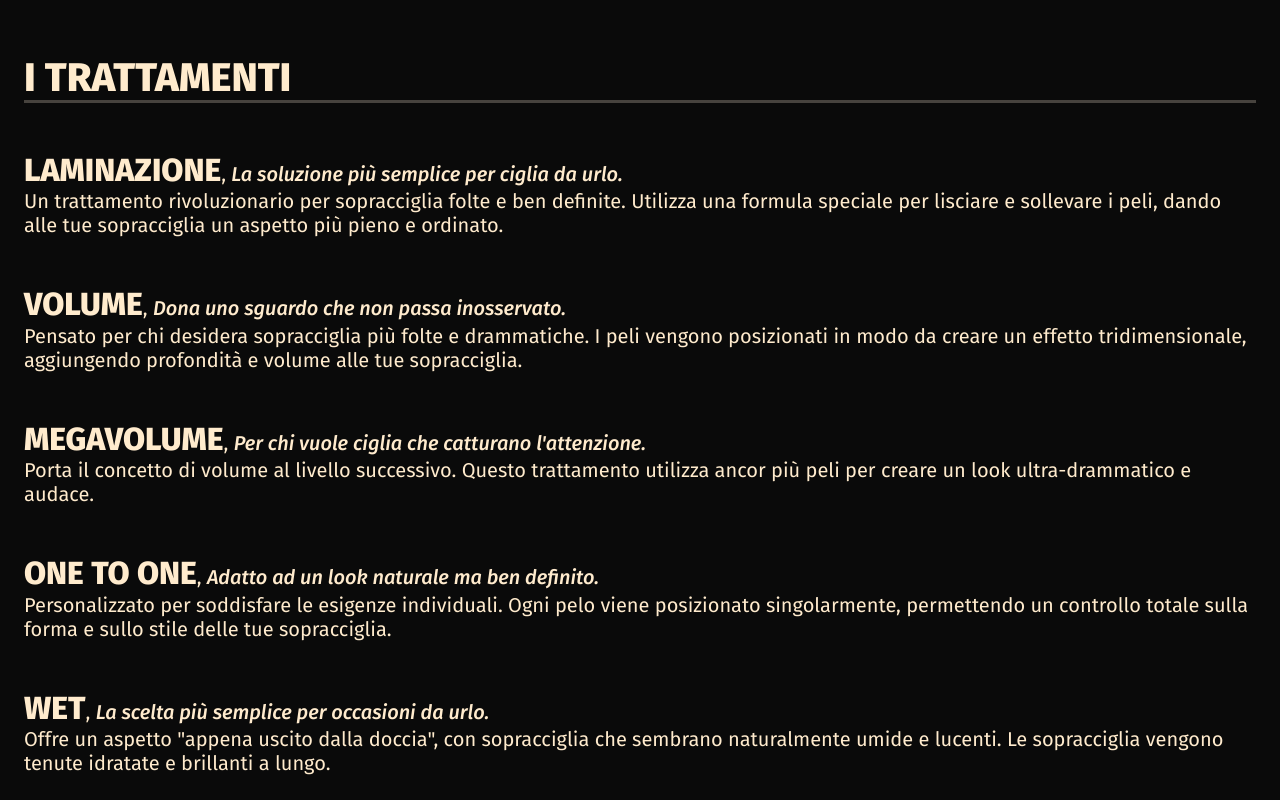
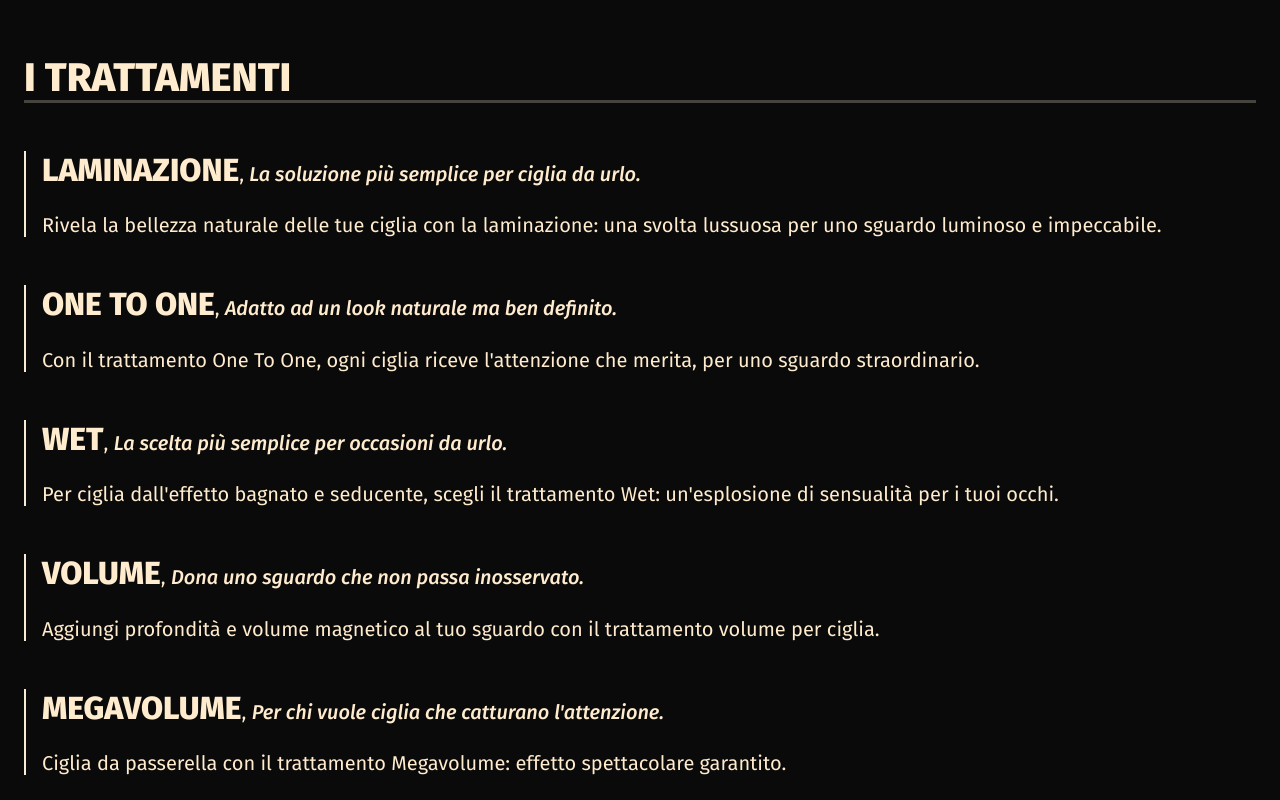
Before and after one commit to Massolinii/chiara_bonanzinga_estetica, a React (Create React App) app: page / in a window 1280 px wide. Shown: the part 880-1680 px from the top of the page. Built offline with nearby package versions, Linux system fonts and the light colour scheme; a web font is replaced by a local one.

Commit message:
Small fixed (sopracciglia-ciglia)

```diff
--- a/src/App.css
+++ b/src/App.css
@@ -22,6 +22,19 @@ body {
   background-color: var(--main-background);
 }
 
+body::-webkit-scrollbar {
+  width: 1em;
+}
+
+body::-webkit-scrollbar-track {
+  -webkit-box-shadow: inset 0 0 4px rgba(255, 255, 255, 0.2);
+}
+
+body::-webkit-scrollbar-thumb {
+  background-color: darkgrey;
+  outline: 2px solid slategrey;
+}
+
 .body-container {
   color: blanchedalmond;
   font-family: "Fira Sans", sans-serif;
--- a/src/components/Contatti.jsx
+++ b/src/components/Contatti.jsx
@@ -19,11 +19,11 @@ export default function Contatti() {
                 viewBox="0 0 473.806 473.806"
                 className="me-3"
               >
-                <g id="SVGRepo_bgCarrier" stroke-width="0"></g>
+                <g id="SVGRepo_bgCarrier" strokeWidth="0"></g>
                 <g
                   id="SVGRepo_tracerCarrier"
-                  stroke-linecap="round"
-                  stroke-linejoin="round"
+                  strokeLinecap="round"
+                  strokeLinejoin="round"
                 ></g>
                 <g id="SVGRepo_iconCarrier">
                   <g>
--- a/src/components/Galleria.jsx
+++ b/src/components/Galleria.jsx
@@ -1,4 +1,4 @@
-import React from "react";
+import React, { useEffect, useState } from "react";
 import { Container, Row, Col } from "react-bootstrap";
 import ImageCard from "./ImageCard";
 import "../css/Galleria.css";
@@ -33,13 +33,39 @@ import wet from "../assets/ServiziCiglia/wet.webp";
 import TitleSection from "./TitleSection";
 
 export default function ImageGrid() {
-  const images = [
+  const desktopImages = [
     { src: img9, type: "normal", title: "LAMINAZIONE" },
     { src: img12, type: "normal", title: "LAMINAZIONE" },
     { src: laminazione, type: "double", title: "LAMINAZIONE" },
     { src: img1, type: "normal", title: "LAMINAZIONE" },
+    { src: lash, type: "svg" },
     { src: img2, type: "normal", title: "LAMINAZIONE" },
+    { src: img6, type: "normal", title: "LAMINAZIONE" },
+
+    { src: volume, type: "double", title: "VOLUME" },
+    { src: img8, type: "normal", title: "VOLUME" },
+    { src: img7, type: "normal", title: "VOLUME" },
+
+    { src: img4, type: "normal", title: "MEGAVOLUME" },
+    { src: img5, type: "normal", title: "MEGAVOLUME" },
+    { src: megavolume, type: "double", title: "MEGAVOLUME" },
+
+    { src: onetoone, type: "double", title: "ONE TO ONE" },
+    { src: img13, type: "normal", title: "ONE TO ONE" },
+    { src: mascara, type: "svg" },
+
+    { src: curler, type: "svg" },
+    { src: img11, type: "normal", title: "WET" },
+    { src: wet, type: "double", title: "WET" },
+  ];
+
+  const mobileImages = [
+    { src: laminazione, type: "double", title: "LAMINAZIONE" },
+    { src: img9, type: "normal", title: "LAMINAZIONE" },
+    { src: img12, type: "normal", title: "LAMINAZIONE" },
+    { src: img1, type: "normal", title: "LAMINAZIONE" },
     { src: lash, type: "svg" },
+    { src: img2, type: "normal", title: "LAMINAZIONE" },
     { src: img6, type: "normal", title: "LAMINAZIONE" },
 
     { src: volume, type: "double", title: "VOLUME" },
@@ -50,14 +76,34 @@ export default function ImageGrid() {
     { src: img4, type: "normal", title: "MEGAVOLUME" },
     { src: img5, type: "normal", title: "MEGAVOLUME" },
 
+    { src: onetoone, type: "double", title: "ONE TO ONE" },
+    { src: img13, type: "normal", title: "ONE TO ONE" },
     { src: mascara, type: "svg" },
-    { src: img13, type: "normal", title: "ONE TO ONE" },
-    { src: onetoone, type: "double", title: "ONE TO ONE" },
 
+    { src: wet, type: "double", title: "WET" },
     { src: curler, type: "svg" },
     { src: img11, type: "normal", title: "WET" },
-    { src: wet, type: "double", title: "WET" },
   ];
+
+  const [currentImages, setCurrentImages] = useState(desktopImages);
+
+  useEffect(() => {
+    const handleResize = () => {
+      if (window.innerWidth <= 767) {
+        setCurrentImages(mobileImages);
+      } else {
+        setCurrentImages(desktopImages);
+      }
+    };
+
+    window.addEventListener("resize", handleResize);
+    handleResize();
+
+    return () => {
+      window.removeEventListener("resize", handleResize);
+    };
+  }, []);
+
   return (
     <Container fluid className="section-galleria p-0" id="tp-galleria">
       <br />
@@ -67,10 +113,9 @@ export default function ImageGrid() {
       <br />
       <Row className="">
         <TitleSection label={"GALLERIA"} />
-        {images.map((imgObj, index) => (
+        {currentImages.map((imgObj, index) => (
           <Col
             xs={imgObj.type === "double" ? 12 : 6}
-            md={imgObj.type === "double" ? 8 : 4}
             lg={imgObj.type === "double" ? 6 : 3}
             key={imgObj.src || index}
             className="py-4 px-0"
--- a/src/components/TipiCiglia.jsx
+++ b/src/components/TipiCiglia.jsx
@@ -11,54 +11,50 @@ export default function TipiCiglia() {
       <br />
 
       <TitleSection label={"I TRATTAMENTI"} />
-      <h5 className="my-5">
+      <h5 className="my-5 border-left">
         <span className="titolo-trattamento">LAMINAZIONE</span>,{" "}
         <span className="catchphrase">
           La soluzione più semplice per ciglia da urlo.
         </span>
-        <br />
-        Un trattamento rivoluzionario per sopracciglia folte e ben definite.
-        Utilizza una formula speciale per lisciare e sollevare i peli, dando
-        alle tue sopracciglia un aspetto più pieno e ordinato.
+        <br /> <br />
+        Rivela la bellezza naturale delle tue ciglia con la laminazione: una
+        svolta lussuosa per uno sguardo luminoso e impeccabile.
       </h5>
-      <h5 className="my-5">
+      <h5 className="my-5 border-left">
+        <span className="titolo-trattamento">ONE TO ONE</span>,{" "}
+        <span className="catchphrase">
+          Adatto ad un look naturale ma ben definito.
+        </span>
+        <br /> <br />
+        Con il trattamento One To One, ogni ciglia riceve l'attenzione che
+        merita, per uno sguardo straordinario.
+      </h5>
+      <h5 className="my-5 border-left">
+        <span className="titolo-trattamento">WET</span>,{" "}
+        <span className="catchphrase">
+          La scelta più semplice per occasioni da urlo.
+        </span>
+        <br /> <br />
+        Per ciglia dall'effetto bagnato e seducente, scegli il trattamento Wet:
+        un'esplosione di sensualità per i tuoi occhi.
+      </h5>
+      <h5 className="my-5 border-left">
         <span className="titolo-trattamento">VOLUME</span>,{" "}
         <span className="catchphrase">
           Dona uno sguardo che non passa inosservato.
         </span>
-        <br />
-        Pensato per chi desidera sopracciglia più folte e drammatiche. I peli
-        vengono posizionati in modo da creare un effetto tridimensionale,
-        aggiungendo profondità e volume alle tue sopracciglia.
+        <br /> <br />
+        Aggiungi profondità e volume magnetico al tuo sguardo con il trattamento
+        volume per ciglia.
       </h5>
-      <h5 className="my-5">
+      <h5 className="my-5 border-left">
         <span className="titolo-trattamento">MEGAVOLUME</span>,{" "}
         <span className="catchphrase">
           Per chi vuole ciglia che catturano l'attenzione.
         </span>
-        <br />
-        Porta il concetto di volume al livello successivo. Questo trattamento
-        utilizza ancor più peli per creare un look ultra-drammatico e audace.
-      </h5>
-      <h5 className="my-5">
-        <span className="titolo-trattamento">ONE TO ONE</span>,{" "}
-        <span className="catchphrase">
-          Adatto ad un look naturale ma ben definito.
-        </span>
-        <br />
-        Personalizzato per soddisfare le esigenze individuali. Ogni pelo viene
-        posizionato singolarmente, permettendo un controllo totale sulla forma e
-        sullo stile delle tue sopracciglia.
-      </h5>
-      <h5 className="my-5">
-        <span className="titolo-trattamento">WET</span>,{" "}
-        <span className="catchphrase">
-          La scelta più semplice per occasioni da urlo.
-        </span>
-        <br />
-        Offre un aspetto "appena uscito dalla doccia", con sopracciglia che
-        sembrano naturalmente umide e lucenti. Le sopracciglia vengono tenute
-        idratate e brillanti a lungo.
+        <br /> <br />
+        Ciglia da passerella con il trattamento Megavolume: effetto spettacolare
+        garantito.
       </h5>
       <br />
     </div>
--- a/src/css/Contatti.css
+++ b/src/css/Contatti.css
@@ -15,7 +15,7 @@
 }
 
 .contact-item:hover {
-  transform: translateY(-22px);
+  transform: translateY(-10px);
   background: rgb(122, 105, 126);
   border-top: 4px solid rgba(0, 0, 0, 0.7);
   border-bottom: 8px solid rgba(0, 0, 0, 0.7);
--- a/src/css/Galleria.css
+++ b/src/css/Galleria.css
@@ -44,6 +44,7 @@
   opacity: 0;
   transition: opacity 0.3s ease;
   font-size: clamp(1rem, 10vw, 2rem);
+  font-weight: bold;
   text-transform: uppercase;
   text-align: center;
 }
--- a/src/css/ListinoPrezzi.css
+++ b/src/css/ListinoPrezzi.css
@@ -76,7 +76,7 @@
 
 .menu-item:hover {
   background-color: rgba(255, 255, 255, 0.1);
-  font-size: x-large;
+  font-size: larger;
 }
 
 .show {
--- a/src/css/NavBar.css
+++ b/src/css/NavBar.css
@@ -6,9 +6,10 @@
   right: 0;
   font-family: "Poppins", sans-serif;
   background-color: rgba(255, 255, 255, 0.85);
+  border-bottom: 3px solid black;
   transition: background-color 2s ease, border-bottom 1s ease-in;
   z-index: 100;
-  backdrop-filter: blur(2px);
+  backdrop-filter: blur(3px);
 }
 
 .navbar-collapse {
--- a/src/css/TipiCiglia.css
+++ b/src/css/TipiCiglia.css
@@ -4,6 +4,12 @@
 }
 
 .catchphrase {
+  padding-top: 2em;
   font-weight: 500;
   font-style: italic;
 }
+
+.border-left {
+  border-left: 2px solid antiquewhite;
+  padding-left: 1rem;
+}
```
Also changed, not shown: src/components/ListinoPrezzi.jsx (+7 -8 lines), src/components/NavBar.jsx (+14 -4 lines).
